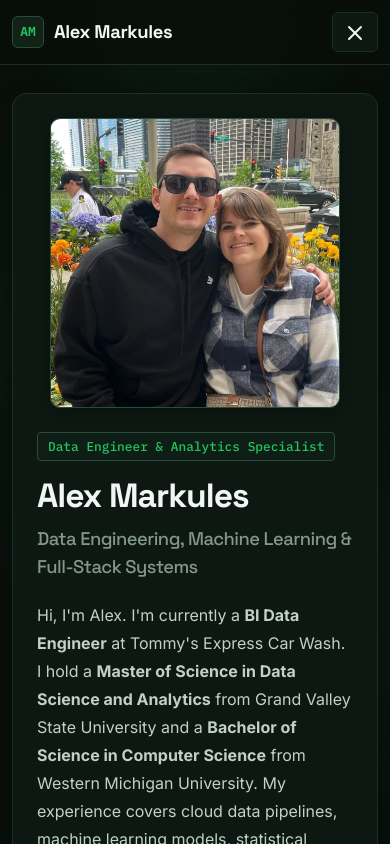
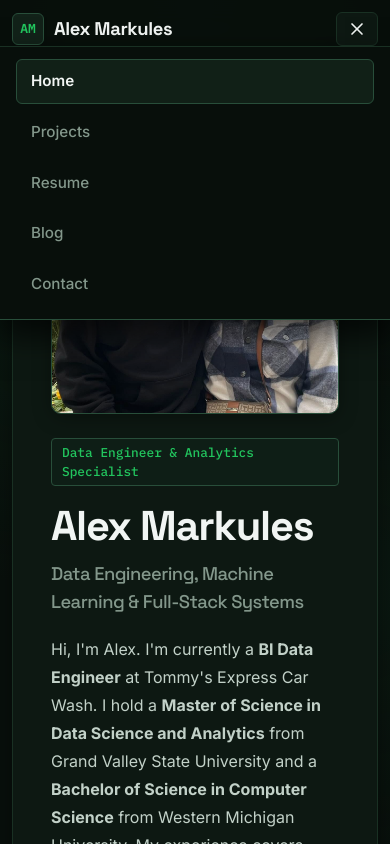
Before and after one commit to amarkules1/portfolio-full-stack, a React app in the folder portfolio-frontend/: page / in a window 390 px wide. Both pictures are taken after a click on the button "Toggle navigation". Shown: the top 844 px of the page. Built offline with nearby package versions, Linux system fonts and the light colour scheme.

Commit message:
fix mobile menu

```diff
--- a/portfolio-frontend/src/components/Navigation.jsx
+++ b/portfolio-frontend/src/components/Navigation.jsx
@@ -14,20 +14,25 @@
     <div className="navigation-wrapper">
       <nav className="custom-navbar">
         <div className="container d-flex align-items-center justify-content-between position-relative">
-          <NavLink className="nav-brand-group" to="/">
+          <NavLink
+            className="nav-brand-group"
+            to="/"
+            onClick={() => setShowMenu(false)}
+          >
             <div className="nav-brand-logo">AM</div>
             <span className="nav-brand-text">Alex Markules</span>
           </NavLink>
 
           <button
-            className="navbar-toggler-custom d-md-none"
+            className="navbar-toggler-custom"
             type="button"
             onClick={() => setShowMenu(!showMenu)}
             aria-label="Toggle navigation"
+            aria-expanded={showMenu}
           >
             <svg
-              width="24"
-              height="24"
+              width="20"
+              height="20"
               viewBox="0 0 24 24"
               fill="none"
               stroke="currentColor"
@@ -50,11 +55,7 @@
             </svg>
           </button>
 
-          <div
-            className={`d-none d-md-block ${
-              showMenu ? "d-block custom-nav-collapse" : ""
-            }`}
-          >
+          <div className={`nav-menu-container ${showMenu ? "is-open" : ""}`}>
             <ul className="custom-nav-links">
               <li>
                 <NavLink
@@ -62,6 +63,7 @@
                     `custom-nav-link ${isActive ? "active" : ""}`
                   }
                   to="/"
+                  onClick={() => setShowMenu(false)}
                 >
                   Home
                 </NavLink>
@@ -72,6 +74,7 @@
                     `custom-nav-link ${isActive ? "active" : ""}`
                   }
                   to="/projects"
+                  onClick={() => setShowMenu(false)}
                 >
                   Projects
                 </NavLink>
@@ -82,6 +85,7 @@
                     `custom-nav-link ${isActive ? "active" : ""}`
                   }
                   to="/resume"
+                  onClick={() => setShowMenu(false)}
                 >
                   Resume
                 </NavLink>
@@ -92,6 +96,7 @@
                     `custom-nav-link ${isActive ? "active" : ""}`
                   }
                   to="/blog"
+                  onClick={() => setShowMenu(false)}
                 >
                   Blog
                 </NavLink>
@@ -102,6 +107,7 @@
                     `custom-nav-link ${isActive ? "active" : ""}`
                   }
                   to="/contact"
+                  onClick={() => setShowMenu(false)}
                 >
                   Contact
                 </NavLink>
--- a/portfolio-frontend/src/index.css
+++ b/portfolio-frontend/src/index.css
@@ -13,7 +13,7 @@
   --border-focus: #284e3a;
   --border-highlight: #34d399;
 
-  /* Forest Accents - Refined, not overly glowing */
+  /* Forest Accents - Refined */
   --forest-primary: #15803d;
   --forest-accent: #22c55e;
   --forest-light: #4ade80;
@@ -109,7 +109,7 @@
 }
 
 /* ====================================================
-   NAVIGATION - Clean, sharp, precise
+   NAVIGATION
    ==================================================== */
 .navigation-wrapper {
   position: sticky;
@@ -117,7 +117,7 @@
   z-index: 1000;
   backdrop-filter: blur(12px);
   -webkit-backdrop-filter: blur(12px);
-  background: rgba(8, 15, 11, 0.9);
+  background: rgba(8, 15, 11, 0.94);
   border-bottom: 1px solid var(--border-subtle);
 }
 
@@ -162,6 +162,10 @@
   color: var(--text-main);
 }
 
+.nav-menu-container {
+  display: block;
+}
+
 .custom-nav-links {
   display: flex;
   align-items: center;
@@ -185,7 +189,7 @@
 
 .custom-nav-link:hover {
   color: var(--text-main) !important;
-  background: rgba(255, 255, 255, 0.03);
+  background: rgba(255, 255, 255, 0.04);
 }
 
 .custom-nav-link.active {
@@ -203,10 +207,57 @@
   padding: 6px 10px;
   cursor: pointer;
   display: none;
+  align-items: center;
+  justify-content: center;
+  transition: var(--transition-fast);
+}
+
+.navbar-toggler-custom:hover {
+  background: #14251b;
+  border-color: var(--border-focus);
+}
+
+/* Mobile Navigation Rules */
+@media (max-width: 768px) {
+  .navbar-toggler-custom {
+    display: inline-flex;
+  }
+
+  .nav-menu-container {
+    display: none;
+    position: absolute;
+    top: 100%;
+    left: 0;
+    right: 0;
+    background: #080f0b;
+    border-top: 1px solid var(--border-subtle);
+    border-bottom: 1px solid var(--border-focus);
+    box-shadow: 0 16px 30px rgba(0, 0, 0, 0.7);
+    padding: 12px 16px;
+    z-index: 1050;
+  }
+
+  .nav-menu-container.is-open {
+    display: block !important;
+  }
+
+  .custom-nav-links {
+    flex-direction: column;
+    align-items: stretch;
+    gap: 6px;
+  }
+
+  .custom-nav-link {
+    display: block;
+    width: 100%;
+    padding: 10px 14px !important;
+    border-radius: var(--radius-sm);
+    font-size: 0.95rem;
+  }
 }
 
 /* ====================================================
-   ABOUT / HERO SECTION - Authentic, engineering tone
+   ABOUT / HERO SECTION
    ==================================================== */
 .about-hero-card {
   background: var(--bg-surface);
@@ -228,7 +279,6 @@
   border-radius: var(--radius-md);
   border: 1px solid var(--border-focus);
   box-shadow: var(--card-shadow);
-  filter: contrast(1.02);
 }
 
 .role-tag {
@@ -271,7 +321,7 @@
   margin-bottom: 28px;
 }
 
-/* Buttons - Crisp, solid, functional */
+/* Buttons */
 .btn-emerald-primary {
   display: inline-flex;
   align-items: center;
@@ -320,7 +370,7 @@
   transform: translateY(-1px);
 }
 
-/* Competency / Domain Cards */
+/* Feature Grid */
 .feature-cards-grid {
   display: grid;
   grid-template-columns: repeat(auto-fit, minmax(260px, 1fr));
@@ -848,32 +898,3 @@
     transform: rotate(360deg);
   }
 }
-
-/* Responsive Overrides */
-@media (max-width: 991px) {
-  .about-hero-card {
-    padding: 24px;
-  }
-  .hero-title {
-    font-size: 2.1rem;
-  }
-  .navbar-toggler-custom {
-    display: block;
-  }
-  .custom-nav-collapse {
-    position: absolute;
-    top: 100%;
-    left: 0;
-    right: 0;
-    background: rgba(8, 15, 11, 0.98);
-    border-bottom: 1px solid var(--border-subtle);
-    padding: 12px;
-  }
-  .custom-nav-links {
-    flex-direction: column;
-    align-items: stretch;
-  }
-  .custom-nav-link {
-    padding: 8px 12px !important;
-  }
-}
```
Also changed, not shown: portfolio-frontend/build/asset-manifest.json, portfolio-frontend/build/index.html, portfolio-frontend/build/static/js/main.344d5980.js.LICENSE.txt (renamed from portfolio-frontend/build/static/js/main.c910b3c2.js.LICENSE.txt), 8 other files.
